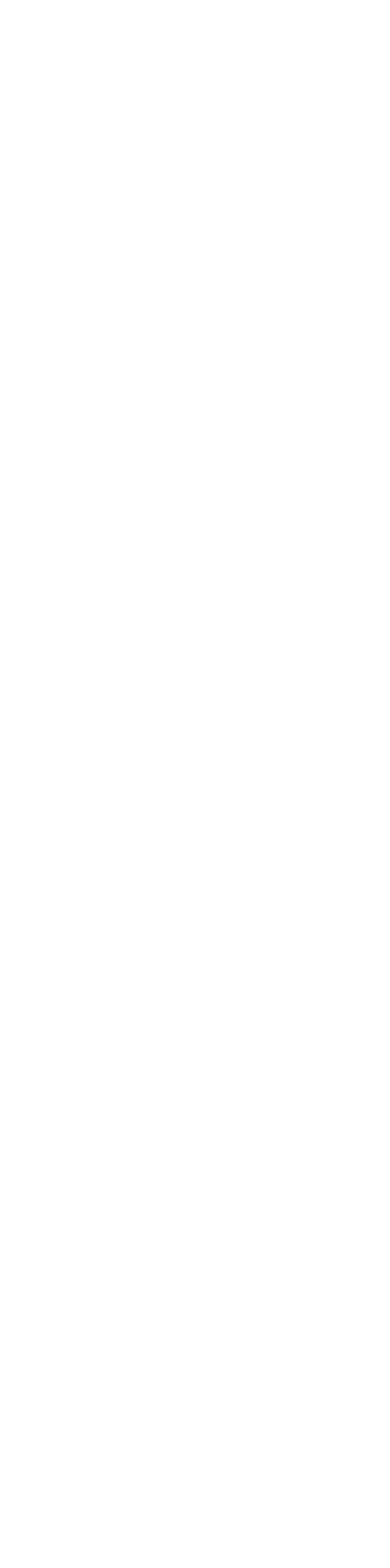
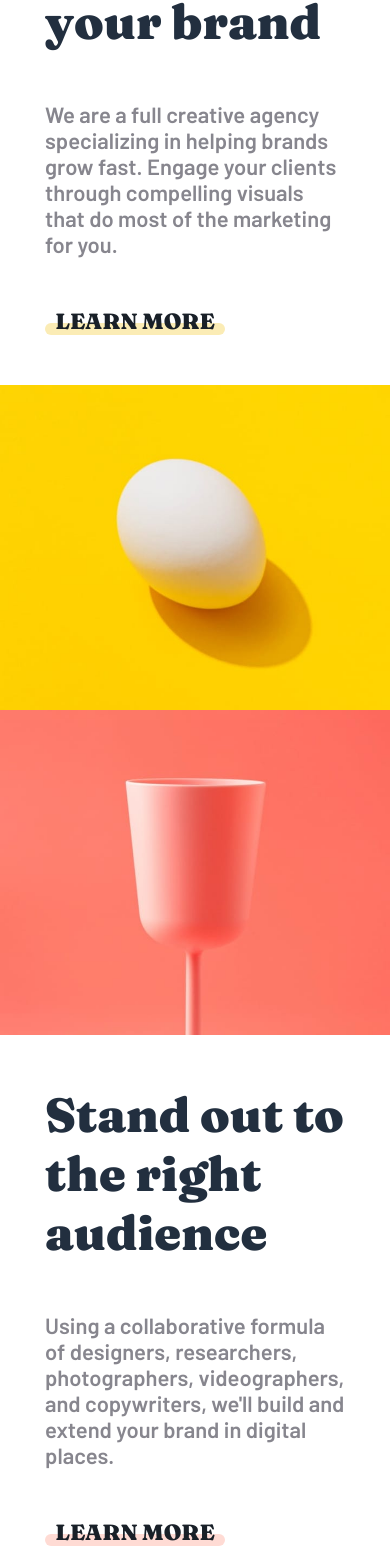
Before and after one commit to adhanif/Sunnyside-agency-landing-page, a React (Vite) app in the folder LandingPage/: page / in a window 390 px wide. Shown: the part 117-1685 px from the top of the page. Before the commit the page ends 844 px from the top, so only its background shows below. Built offline with nearby package versions, Linux system fonts and the light colour scheme.

Commit message:
add html and css for transform and stand out components

```diff
--- a/LandingPage/index.html
+++ b/LandingPage/index.html
@@ -3,6 +3,12 @@
   <head>
     <meta charset="UTF-8" />
     <link rel="icon" type="image/svg+xml" href="/vite.svg" />
+    <link rel="preconnect" href="https://fonts.googleapis.com" />
+    <link rel="preconnect" href="https://fonts.gstatic.com" crossorigin />
+    <link
+      href="https://fonts.googleapis.com/css2?family=Barlow:wght@600&family=Fraunces:wght@900&display=swap"
+      rel="stylesheet"
+    />
     <meta name="viewport" content="width=device-width, initial-scale=1.0" />
     <title>Vite + React</title>
   </head>
--- a/LandingPage/src/App.css
+++ b/LandingPage/src/App.css
@@ -0,0 +1,205 @@
+* {
+  padding: 0;
+  margin: 0;
+  box-sizing: border-box;
+}
+
+.transform-container {
+  display: flex;
+}
+
+.transform-text-container {
+  display: flex;
+  justify-content: center;
+  align-items: center;
+  width: 50vw;
+}
+
+.transform-text-container h1 {
+  font-family: "Fraunces", serif;
+  width: 500px;
+  color: #222f3f;
+  font-size: 48px;
+  font-weight: bold;
+  margin-bottom: 50px;
+}
+
+.transform-text-container p {
+  font-family: "Barlow", sans-serif;
+  color: #87868e;
+  font-size: 22px;
+  width: 500px;
+  margin-bottom: 50px;
+}
+
+.transform-text-container a {
+  font-family: "Fraunces", serif;
+  text-decoration: none;
+  font-size: 22px;
+  color: #192028;
+  z-index: 1;
+}
+
+.transform-underline {
+  height: 12px;
+  width: 180px;
+  border-radius: 50px;
+  background-color: #fbecb5;
+  margin-top: -12px;
+}
+
+.transform-container img {
+  width: 50vw;
+}
+
+.stand-out-container {
+  display: flex;
+}
+
+.stand-out-text-container {
+  display: flex;
+  justify-content: center;
+  align-items: center;
+  width: 50vw;
+}
+
+.stand-out-text-container h1 {
+  font-family: "Fraunces", serif;
+  width: 530px;
+  color: #222f3f;
+  font-size: 48px;
+  font-weight: bold;
+  margin-bottom: 50px;
+}
+
+.stand-out-text-container p {
+  font-family: "Barlow", sans-serif;
+  color: #87868e;
+  font-size: 22px;
+  width: 500px;
+  margin-bottom: 50px;
+}
+
+.stand-out-text-container a {
+  font-family: "Fraunces", serif;
+  text-decoration: none;
+  font-size: 22px;
+  color: #192028;
+  z-index: 1;
+}
+
+.stand-out-underline {
+  height: 12px;
+  width: 180px;
+  border-radius: 50px;
+  background-color: #ffdbd4;
+  margin-top: -12px;
+}
+
+.stand-out-container img {
+  width: 50vw;
+}
+
+.link {
+  display: flex;
+  flex-direction: column;
+  justify-content: center;
+  width: 180px;
+  align-items: center;
+}
+
+@media only screen and (max-width: 1100px) {
+  .transform-container {
+    display: flex;
+    justify-content: center;
+    align-items: center;
+    flex-direction: column;
+  }
+
+  .transform-text {
+    margin-bottom: 50px;
+  }
+
+  .transform-container h1 {
+    width: 300px;
+    margin-top: 50px;
+  }
+
+  .transform-container p {
+    width: 300px;
+  }
+
+  .transform-container img {
+    width: 100vw;
+  }
+
+  .stand-out-container {
+    display: flex;
+    justify-content: center;
+    align-items: center;
+    flex-direction: column;
+  }
+
+  .stand-out-text {
+    margin-bottom: 50px;
+  }
+
+  .stand-out-text-container h1 {
+    margin-top: 50px;
+    width: 300px;
+  }
+
+  .stand-out-text-container p {
+    width: 300px;
+  }
+
+  .stand-out-container img {
+    width: 100vw;
+  }
+}
+
+@media only screen and (max-width: 375px) {
+  .transform-container {
+    display: flex;
+    justify-content: center;
+    align-items: center;
+    flex-direction: column;
+  }
+
+  .transform-container h1 {
+    width: 300px;
+    margin-top: 50px;
+  }
+
+  .transform-container p {
+    width: 300px;
+  }
+
+  .transform-container img {
+    width: 100vw;
+  }
+
+  .stand-out-container {
+    display: flex;
+    justify-content: center;
+    align-items: center;
+    flex-direction: column;
+  }
+
+  .stand-out-text {
+    margin-bottom: 50px;
+  }
+
+  .stand-out-text-container h1 {
+    margin-top: 50px;
+    width: 300px;
+  }
+
+  .stand-out-text-container p {
+    width: 300px;
+  }
+
+  .stand-out-container img {
+    width: 100vw;
+  }
+}
--- a/LandingPage/src/App.jsx
+++ b/LandingPage/src/App.jsx
@@ -1,7 +1,14 @@
 import "./App.css";
+import StandOut from "./components/StandOut";
+import TransformBrand from "./components/TransformBrand";
 
 function App() {
-  return <></>;
+  return (
+    <>
+      <TransformBrand />
+      <StandOut />
+    </>
+  );
 }
 
 export default App;
--- /dev/null
+++ b/LandingPage/src/components/StandOut.jsx
@@ -0,0 +1,25 @@
+const StandOut = () => {
+  return (
+    <div className="stand-out-container">
+      <img src="./src/images/desktop/image-stand-out.jpg" />
+      <div className="stand-out-text-container">
+        <div className="stand-out-text">
+          <h1>Stand out to the right audience</h1>
+          <p>
+            Using a collaborative formula of designers, researchers,
+            photographers, videographers, and copywriters, we'll build and
+            extend your brand in digital places.
+          </p>
+          <div className="link">
+            <a className="stand-out-link" href="#">
+              LEARN MORE
+            </a>
+            <div className="stand-out-underline"></div>
+          </div>
+        </div>
+      </div>
+    </div>
+  );
+};
+
+export default StandOut;
--- /dev/null
+++ b/LandingPage/src/components/TransformBrand.jsx
@@ -0,0 +1,23 @@
+const TransformBrand = () => {
+  return (
+    <div className="transform-container">
+      <div className="transform-text-container">
+        <div className="transform-text">
+          <h1>Transform your brand</h1>
+          <p>
+            We are a full creative agency specializing in helping brands grow
+            fast. Engage your clients through compelling visuals that do most of
+            the marketing for you.
+          </p>
+          <div className="link">
+            <a href="#">LEARN MORE</a>
+            <div className="transform-underline"></div>
+          </div>
+        </div>
+      </div>
+      <img src="./src/images/desktop/image-transform.jpg" />
+    </div>
+  );
+};
+
+export default TransformBrand;
```
Also changed, not shown: 1 other file (tests, documents, lock files or other folders).
